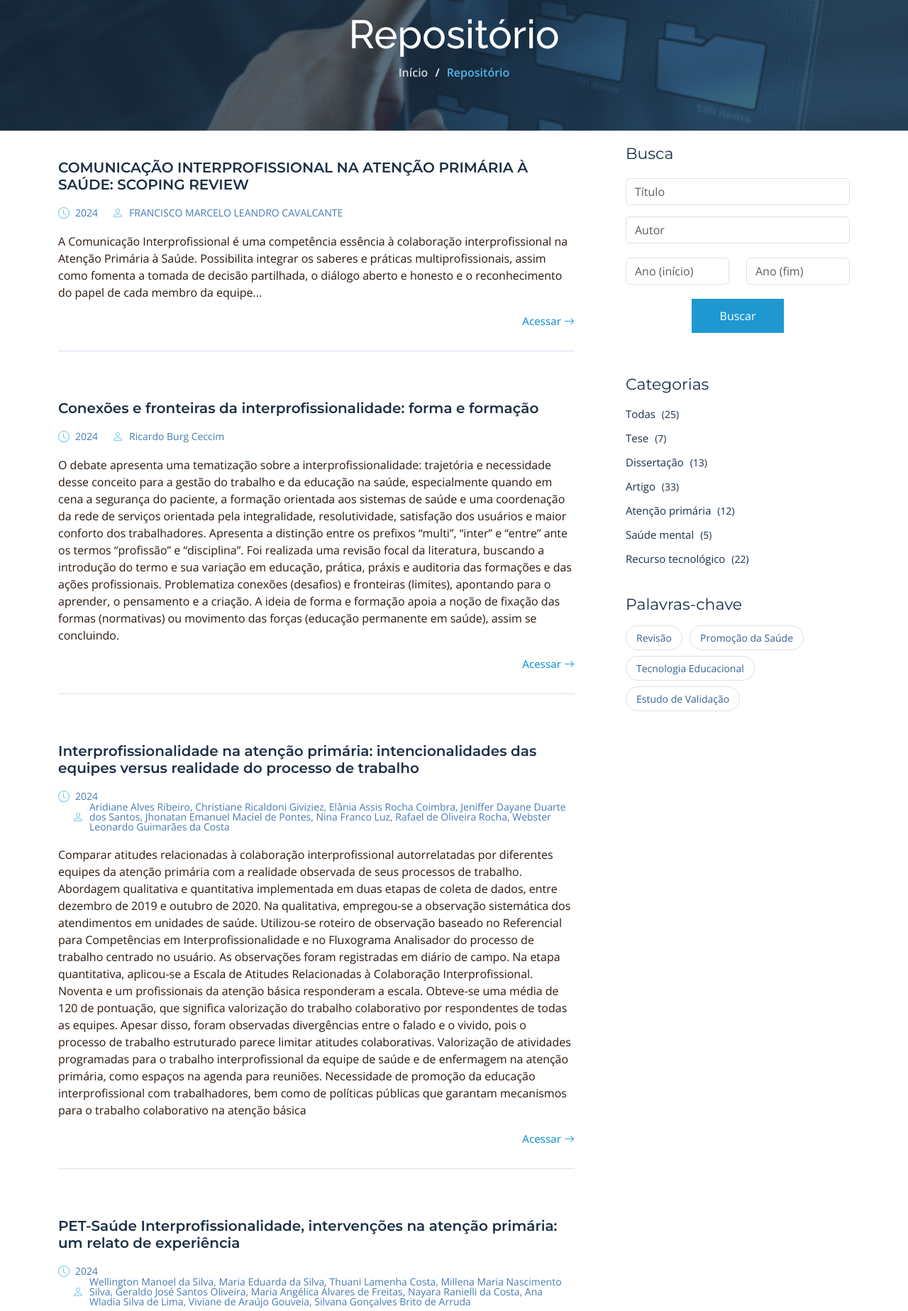
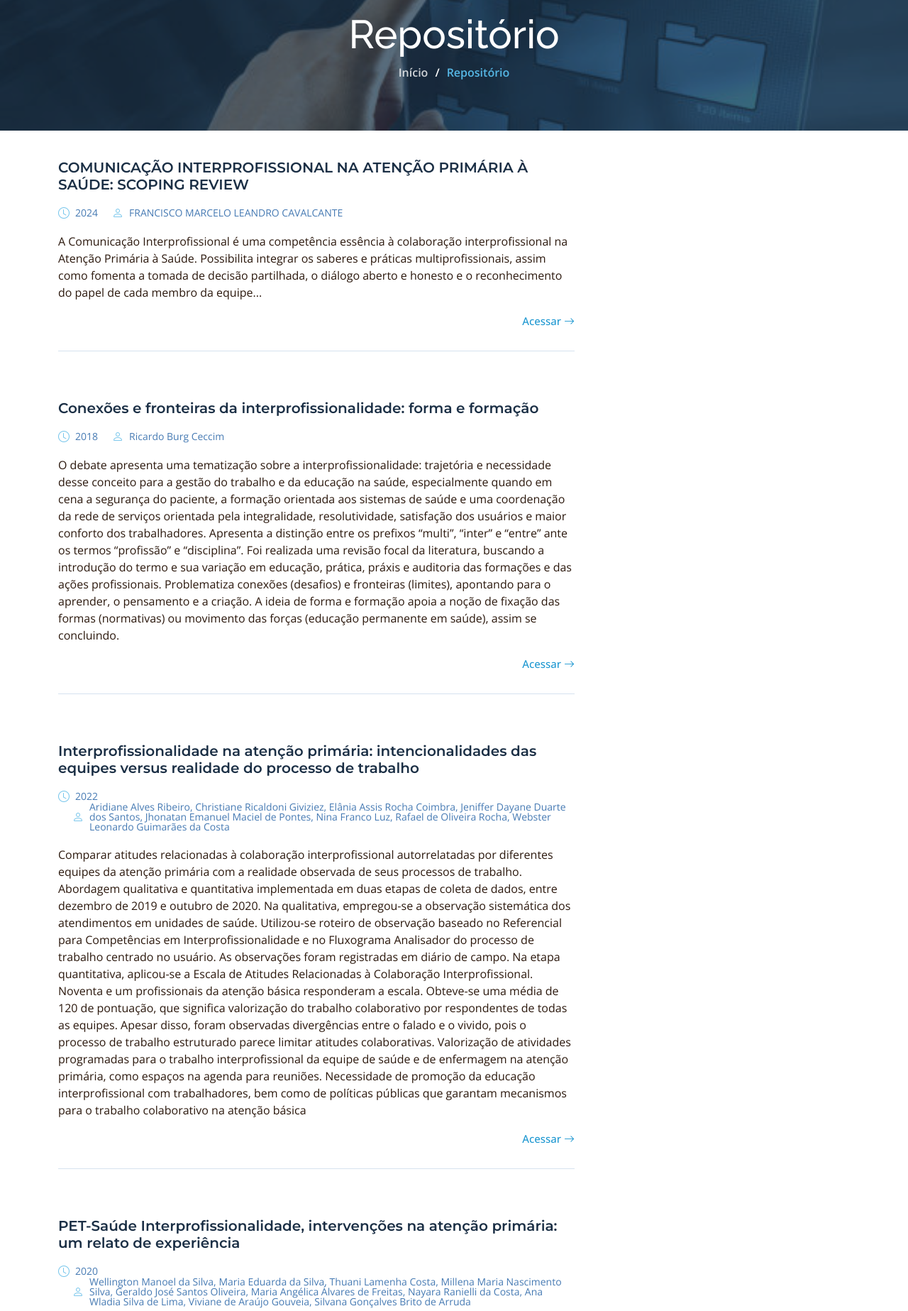
Before and after one commit to pauloregismsuva/observaaps, a PHP site: page /estatico-repositorio.php in a window 1280 px wide. Shown: the part 125-1972 px from the top of the page at 71% size. Run offline with PHP 8.4, Linux system fonts and the light colour scheme; data that the repository does not hold is empty.

Commit message:
refatoração dos textos

```diff
--- a/estatico-repositorio.php
+++ b/estatico-repositorio.php
@@ -75,7 +75,6 @@
                   <h2 class="title">
                       <a href="https://drive.google.com/file/d/1BCvOzHJMZ4BU7XDT-vgnSmXo7FdIq2nX/view?usp=sharing">
                       COMUNICAÇÃO INTERPROFISSIONAL NA ATENÇÃO PRIMÁRIA À SAÚDE:  SCOPING REVIEW
-
                       </a>
                     </h2>
 
@@ -134,8 +133,8 @@
                           <i class="bi bi-clock"></i>
 
                           <a href="https://www.scielo.br/j/icse/a/XRJVNsRHcqfsRXLZ7RMxCks/">
-                            <time datetime="2024">
-                              2024
+                            <time datetime="2018">
+                              2018
                             </time>
                           </a>
 
@@ -181,8 +180,8 @@
                           <i class="bi bi-clock"></i>
 
                           <a href="https://www.scielo.br/j/icse/a/XRJVNsRHcqfsRXLZ7RMxCks/">
-                            <time datetime="2024">
-                              2024
+                            <time datetime="2022">
+                              2022
                             </time>
                           </a>
 
@@ -229,7 +228,7 @@
 
                           <a href="https://acervomais.com.br/index.php/saude/article/view/4076">
                             <time datetime="2024">
-                              2024
+                              2020
                             </time>
                           </a>
 
@@ -275,8 +274,8 @@
                           <i class="bi bi-clock"></i>
 
                           <a href="https://www.scielo.br/j/rgenf/a/YDQZsCw6nLGf7p6Jn7WKb4M/?lang=pt">
-                            <time datetime="2024">
-                              2024
+                            <time datetime="2018">
+                              2018
                             </time>
                           </a>
 
@@ -322,8 +321,8 @@
                           <i class="bi bi-clock"></i>
 
                           <a href="https://scholar.google.com.br/scholar?hl=pt-BR&as_sdt=0%2C5&q=interprofissionalidade+na+aten%C3%A7%C3%A3o+prim%C3%A1ria&oq=#d=gs_qabs&t=1716733240033&u=%23p%3D_7IOlePczHAJ">
-                            <time datetime="2024">
-                              2024
+                            <time datetime="2021">
+                              2021
                             </time>
                           </a>
 
@@ -369,8 +368,8 @@
                           <i class="bi bi-clock"></i>
 
                           <a href="https://www.scielosp.org/article/icse/2018.v22suppl2/1525-1534/">
-                            <time datetime="2024">
-                              2024
+                            <time datetime="2018">
+                              2018
                             </time>
                           </a>
 
@@ -417,7 +416,7 @@
 
                           <a href="http://revista.redeunida.org.br/ojs/index.php/rede-unida/article/view/3035">
                             <time datetime="2024">
-                              2024
+                              2021
                             </time>
                           </a>
 
@@ -489,72 +488,6 @@
             </div><!-- End blog pagination -->
 
           </div>
-
-          <div class="col-lg-4" data-aos="fade-up" data-aos-delay="400">
-
-            <div class="sidebar ps-lg-4">
-
-              <div class="sidebar-item">
-                <h3 class="sidebar-title" style="margin-bottom:20px">Busca</h3>
-
-                <form action="forms/contact.php" method="post" role="form" class="php-email-form">
-                  <div class="form-group mt-6">
-                    <input type="text" class="form-control" name="titulo" id="titulo" placeholder="Título" >
-                  </div>
-
-                  <div class="form-group mt-3">
-                    <input type="text" class="form-control" name="autor" id="autor" placeholder="Autor" ></textarea>
-                  </div>
-
-                  <div class="row" style="margin-top:20px">
-                    <div class="col-md form-group mt-3 mt-md-0">
-                      <input type="text" class="form-control" name="ano-ini" id="ano-ini" placeholder="Ano (início)" >
-                    </div>
-                    <div class="col-md form-group">
-                    <input type="text" class="form-control" name="ano-fim" id="ano-fim" placeholder="Ano (fim)" ></textarea>
-                    </div>
-                  </div>
-
-                  <div class="text-center"><button type="submit">Buscar</button></div>
-                </form>
-
-                <!--
-                <form action="" class="mt-3">
-                  <input type="text">
-                  <button type="submit"><i class="bi bi-search"></i></button>
-                </form>
-                -->
-              </div>
-
-              <!-- End sidebar search formn-->
-
-              <div class="sidebar-item categories">
-                <h3 class="sidebar-title">Categorias</h3>
-                <ul class="mt-3">
-                  <li><a href="#">Todas <span>(25)</span></a></li>
-                  <li><a href="#">Tese <span>(7)</span></a></li>
-                  <li><a href="#">Dissertação <span>(13)</span></a></li>
-                  <li><a href="#">Artigo <span>(33)</span></a></li>
-                  <li><a href="#">Atenção primária <span>(12)</span></a></li>
-                  <li><a href="#">Saúde mental <span>(5)</span></a></li>
-                  <li><a href="#">Recurso tecnológico <span>(22)</span></a></li>
-                </ul>
-              </div><!-- End sidebar categories-->
-
-              <div class="sidebar-item tags">
-                <h3 class="sidebar-title">Palavras-chave</h3>
-                <ul class="mt-3">
-                  <li><a href="#">Revisão</a></li>
-                  <li><a href="#">Promoção da Saúde</a></li>
-                  <li><a href="#">Tecnologia Educacional</a></li>
-                  <li><a href="#">Estudo de Validação</a></li>
-                </ul>
-              </div><!-- End sidebar tags-->
-
-            </div><!-- End Blog Sidebar -->
-
-          </div>
-
         </div>
 
       </div>
--- a/gpets.php
+++ b/gpets.php
@@ -104,13 +104,13 @@
         <div class="row gy-4" data-aos="fade-up">
             <div class="content ps-lg-5">
               <p>
-                Atualmente, o GPETS conta, segundo o Diretório de Grupos de Pesquisa da CNPq, com 9 pesquisadores e 28 estudantes, sendo a divisão demonstrada abaixo:
+                O GPETS é liderado pelas professoras e pesquisadoras Maristela Inês Osawa Vasconcelos e Joyze Mazza Nunes Aragão. Atualmente conta, segundo o Diretório de Grupos de Pesquisa da CNPq, com 9 pesquisadores e 28 estudantes, sendo a divisão demonstrada abaixo:
               </p>
               <p>
                 <img src="assets/img/gpets/Tabela Membros do GPETS.png" class="img-fluid" alt="">
               </p>
               <p>
-                Para saber mais sobre o Grupo de Pesquisa e Extensão em Ensino, Tecnologia e Saúde (GPETS), acesse nossas redes sociais e acompanhe nossos trabalhos.
+                Para saber mais sobre o Grupo de Pesquisa e Extensão em Ensino, Tecnologia e Saúde (GPETS) e conhecer todos os seus integrantes, acesse nossas redes sociais e acompanhe os trabalhos desenvolvidos pelo grupo. No rodapé do site você encontra nosso instagram (@gpets_uva) e o email para entrar em conato!
               </p>
             </div>
         </div>
--- a/index.php
+++ b/index.php
@@ -27,7 +27,7 @@
     <div class="container">
       <div class="row">
         <div class="col-xl-4">
-          <h2 data-aos="fade-up">Observatório da interprofissionalidade na atenção primária à saúde</h2>
+          <h2 data-aos="fade-up">Observatório da interprofissionalidade na Atenção Primária à Saúde</h2>
           <!--
           <blockquote data-aos="fade-up" data-aos-delay="100">
             <p> Observatório da interprofissionalidade na atenção primária à saúde </p>
```
Also changed, not shown: estatico-pesquisas.php (+0 -51 lines), redes_praticas.php (+4 -4 lines), 2 other files.
